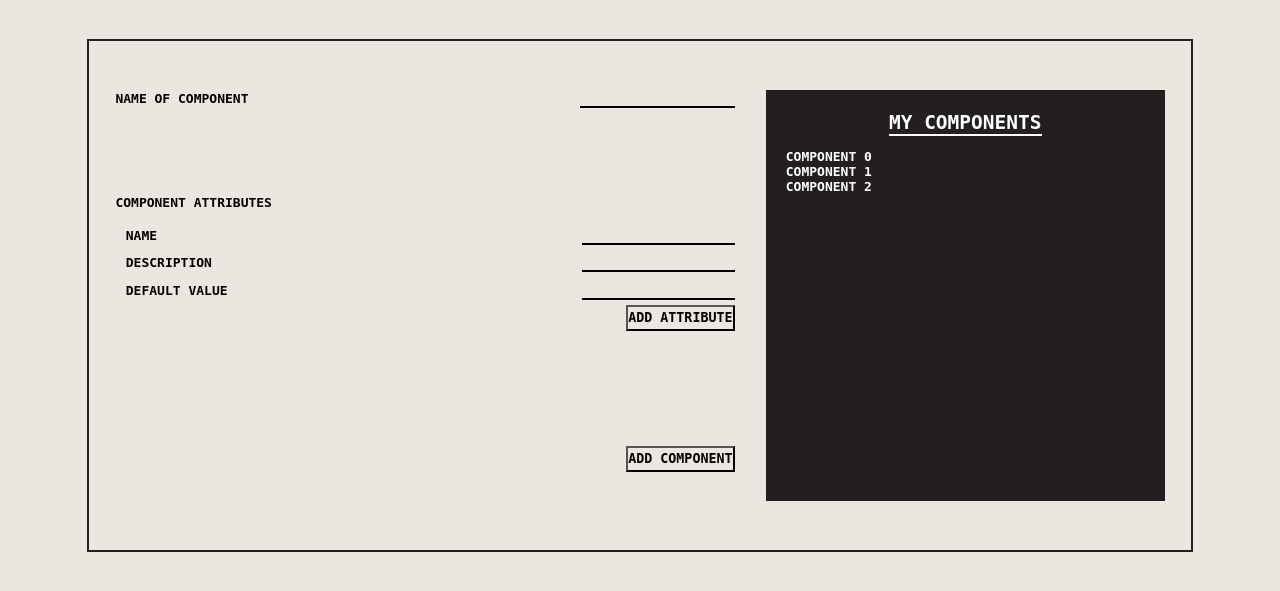
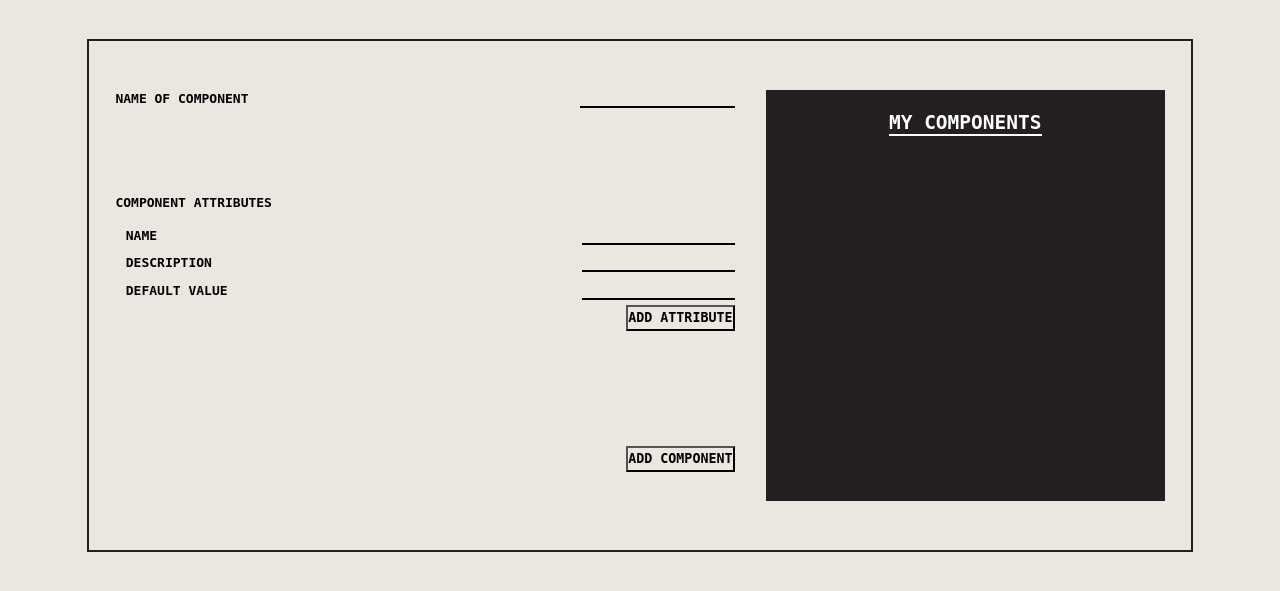
Before and after one commit to lumese46/AGE-AMB2, a Flask app: page / in a window 1280 px wide. Shown: the part 158-749 px from the top of the page. Run offline with Flask 3, Linux system fonts and the light colour scheme.

Commit message:
io works on components

```diff
--- a/presentation/main.py
+++ b/presentation/main.py
@@ -1,16 +1,23 @@
 from flask import Flask, render_template, redirect, request, url_for
 import json
-import agentMethods as AgentHelper
+import helperMethods
 app = Flask(__name__)
 components = []
+component ={"Name_of_component":"",
+            "Component_attributes":[]
+            }
 attributes = []
 agent ={}
+
+
+################################################ Home ################################################
+
 @app.route("/", methods=["GET","POST"])
 def home():
     if(request.method=="POST"):
         match request.form['browse']:
             case "Components":
-                return render_template("add_component_tab.html")
+                return render_template("add_component_tab.html", savedComp={})
             case "Agents":
                 return render_template("add_agent_tab.html")
             case "Systems":
@@ -21,80 +28,45 @@ def home():
         return(render_template("add_component_tab.html"))
 
 
+################################################ Components ################################################
+
+
 @app.route("/component_tab", methods=["POST", "GET"])
 def add_components():
-        component ={"Name_of_component":"",
-                     "Component_attributes":[]
-                     }
-        component_atts = []
         #get input from user
-        name_of_component = request.form["Name_of_component"]
-        component["Name_of_component"]=name_of_component
+        component_name = request.form["Name_of_component"]
+        component["Name_of_component"]=request.form["Name_of_component"]
+        button_clicked = request.form["submit_results"]
+        match (button_clicked):
+            case "Add attribute":
+                attributes.append(helperMethods.add_attributes(
+                request.form["att_name"],
+                request.form["att_description"],
+                request.form["att_default_value"]
+                )
+                )
+            case "Add component":
+                #add last attribute
+                attributes.append(helperMethods.add_attributes(
+                request.form["att_name"],
+                request.form["att_description"],
+                request.form["att_default_value"]
+                )
+                )
+                all_atts = attributes
+                component["Component_attributes"]=all_atts #assign attributes to components
+                helperMethods.add_to_json(component, "components") #add component to json
+                attributes.clear()
+                component_name=""
 
-        #add later
-        # get_user_input(request.form)
-        att_desc = request.form["att_description"]
-        att_name =request.form["att_name"]
-        att_val = request.form["att_default_value"]
-
-        #adding attributes
-        add_attributes(component, att_name,  att_desc, att_val)
-        add_attributes(component, att_name,  att_desc, att_val)
-        print(component)
-        add_component(component, components)
-        add_component(component, components)
-
-        #adding json file
-        AgentHelper.create_json(components, "components")
-        return render_template("add_component_tab.html")
+        return render_template("add_component_tab.html", compName=component_name, all_components=helperMethods.get_components())
 
 
 
-    #     if (name_of_component!=""):
-    #         component["Name_of_component"] = name_of_component
-    #         component["Attributes"] = component_atts
-    #     if (request.form["submit_results"]=="Add Component"):
-    #         if(component["Name_of_component"]):
-    #             print (f'name_of_component {component["Name_of_component"]} \nWith attributes {component["Attributes"]} \nto be added in components {components}')
-    #             return redirect(url_for("home"))
-    #             print("Can't append a component of empty name")
-    #     elif (request.form["submit_results"]=="Add Attribute"):
-    #         attribute = {}
-    #         att_name =request.form["att_name"]
-    #         if(att_name!=""):
-    #             attribute["name"]=att_name
-    #             att_desc = request.form["att_description"]
-    #             attribute["description"]=att_desc
-    #             att_val = request.form["att_default_value"]
-    #             if(att_val==""):
-    #                 att_val = "NONE"
-    #             attribute["default_value"] = att_val
-    #             attributes.append(attribute)
-    #             component_atts.append(attribute)
-    #             print(f"{attribute}")
-    #         else:
-    #             print("Attribute name empty attribute not added to component")
-    # else:
 
 
-# @app.route("/add_attributes", methods= ["POST", "GET"])
-def add_attributes(component, att_name,  att_desc, att_val):
-    attribute = {}
-    attribute["name"]=att_name
-    attribute["description"]=att_desc
-    attribute["default_value"]=att_val
-    component["Component_attributes"].append(attribute)
+############################################################AGENT ROUTES#############################################################
 
-def add_component(component, components):
-     components.append(component)
-
-
-def create_json(contents,name):
-     jsonObj = json.dumps(contents , indent=4)
-     with open(f"{name}.json", "w") as outfile:
-        outfile.write(jsonObj)
-
-############################################################INDEX ROUTES#############################################################
 @app.route("/agents", methods=["POST", "GET"])
 def add_agent():
     agent = {
@@ -103,7 +75,16 @@ def add_agent():
         "Components":[],
         "Type": "",
         }
+    agents = helperMethods.read_json("agents")
     return (render_template("add_agent_tab.html"))
+
+def read_json():
+    result = []
+    with open("./data/agents.json") as jfile:
+        result = json.load(jfile)
+
+    return result
+
 
 if __name__ == "__main__":
     app.run(host='0.0.0.0', debug=True)
--- a/presentation/templates/add_agent_tab.html
+++ b/presentation/templates/add_agent_tab.html
@@ -17,7 +17,7 @@
         <div class="checkbox_section">
             {%for i in range (70)%}
             <div id="checkbox_input">
-                <input type="checkbox" name="component_to_add" id="" value="comp{{i}}">
+                <input type="checkbox" name="component_to_add" id={{i}} value="comp{{i}}">
                 <label for="comp1">Component {{i}}</label>
             </div>
             {%endfor%}
--- a/presentation/templates/add_component_tab.html
+++ b/presentation/templates/add_component_tab.html
@@ -5,7 +5,7 @@
     <form action="component_tab" method="post">
         <section class="form_title">
                 <label for="Name_of_component">Name of Component</label>
-                <input type="text" name="Name_of_component" id="Name_of_component">
+                <input type="text" name="Name_of_component" id="Name_of_component" value={{compName}}>
         </section>
         <section class="form_attributes">
             <label for="Component_attributes_form" id="attributes_title">Component Attributes</label>
@@ -27,15 +27,15 @@
                 </div>
         </section>
         <section class="submit_component">
-            <input type="submit" name="submit_results" id="submit_button" value="Add Component">
+            <input type="submit" name="submit_results" id="submit_button" value="Add component">
         </section>
     </form>
 {%endblock%}
 {%block output_window%}
     <h2 class="title">My Components</h2>
     <div class="components">
-        {%for i in range(3)%}
-            <p>Component {{i}}</p>
+        {%for i in all_components%}
+            <p>{{i}}</p>
         {%endfor%}
     </div>
 {%endblock%}
```
Also changed, not shown: presentation/helperMethods.py (added, +35 -0 lines), components.json (deleted), data/components.json, presentation/agentMethods.py (added).
